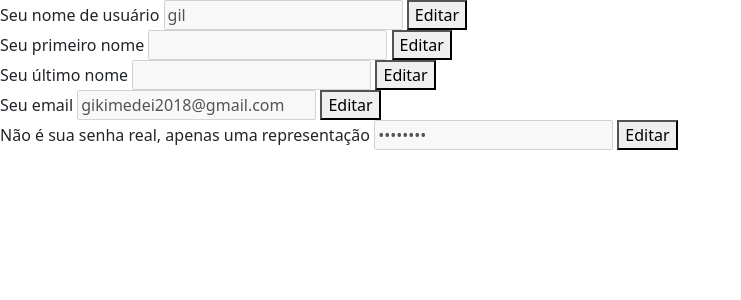
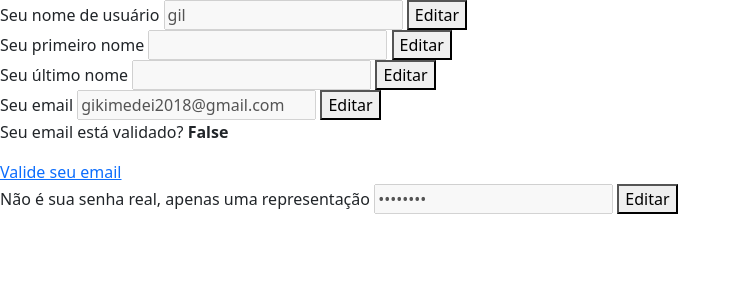
Before and after one commit to GilkleberMedeiros/DjangoAuthSys, a Django app: page /profile/ in a window 1280 px wide. Shown: the part 56-356 px from the top of the page, without its empty margins (0-741 px from the left). Run offline with Django 5.2, Linux system fonts and the light colour scheme; a user stored in the database is signed in.

Commit message:
Alteração no profile, para exibir se um usuário tem seu email validado ou não, caso não exibir link para envio de email de validação.

```diff
--- a/authsys/templates/profile.html
+++ b/authsys/templates/profile.html
@@ -35,6 +35,12 @@
             <button type="button" onclick="liberar_edicao('email')">Editar</button>
             <br>
 
+            <p>Seu email está validado? <b class="text-body-success">{{ user.email_validated }}</b></p>
+            {% if not user.email_validated %}
+                <a href="{% url 'send_validation_email' %}">Valide seu email</a>
+            {% endif %}
+            <br>
+
             <label for="pass">Não é sua senha real, apenas uma representação</label>
             <input id="pass" type="password" value="12345678" name="password" required disabled>
             <button type="button" onclick="liberar_edicao('pass')">Editar</button>
```
